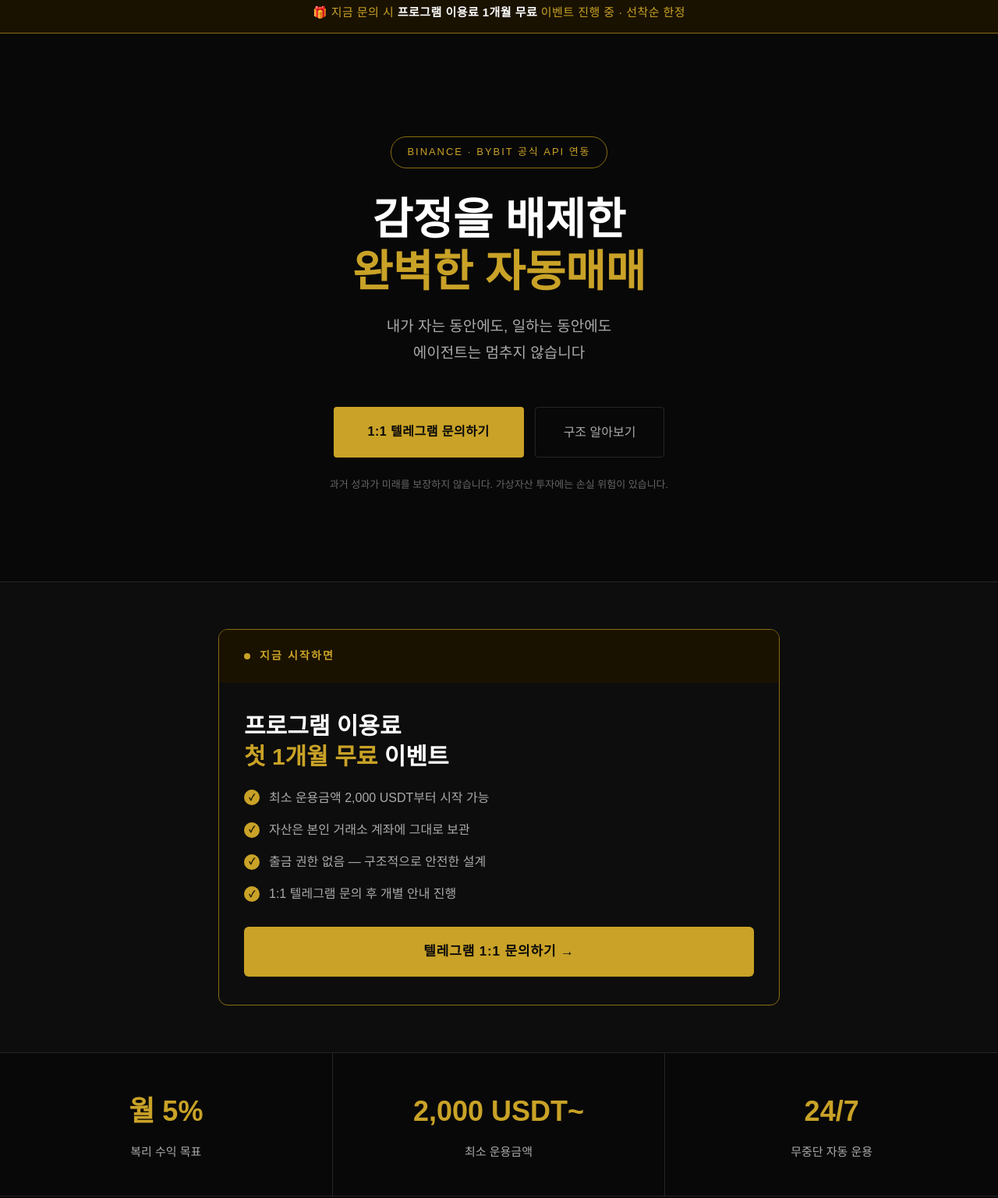
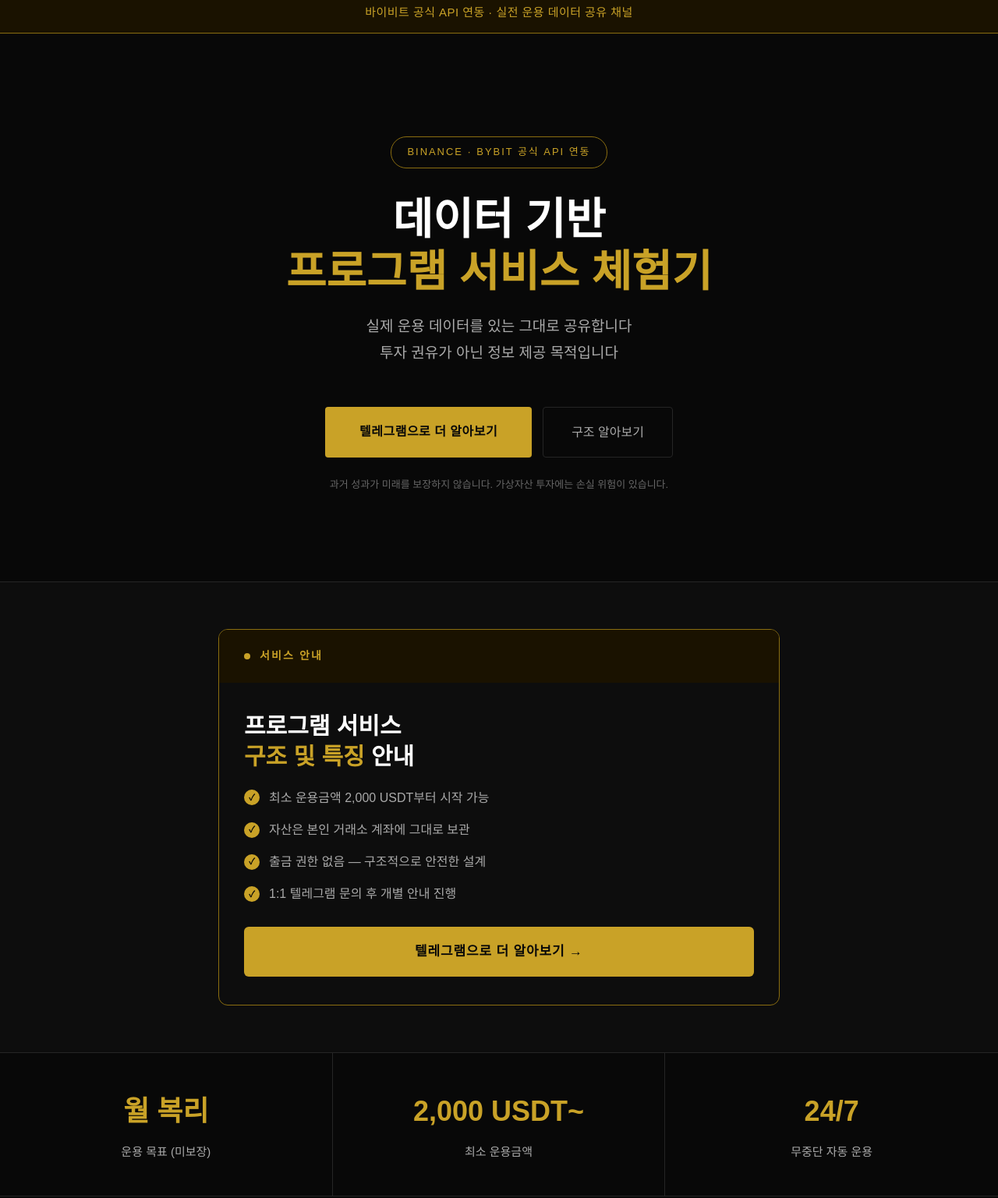
Before and after one commit to ssv1026007290-arch/knl-landing, a plain HTML site: page index.html in a window 1280 px wide. Shown: the part 94-1631 px from the top of the page at 78% size. Drawn offline with Linux system fonts and the light colour scheme.

Commit message:
Update event banner and hero section content

```diff
--- a/index.html
+++ b/index.html
@@ -216,16 +216,16 @@ footer p{font-size:13px;color:var(--dimmer);line-height:2;max-width:600px;margin
 
 <!-- EVENT BANNER -->
 <div class="event-banner">
-  <p>🎁 지금 문의 시 <strong>프로그램 이용료 1개월 무료</strong> 이벤트 진행 중 · 선착순 한정</p>
+  <p>바이비트 공식 API 연동 · 실전 운용 데이터 공유 채널</p>
 </div>
 
 <!-- HERO -->
 <section class="hero">
   <span class="hero-badge">Binance · Bybit 공식 API 연동</span>
-  <h1 class="hero-title">감정을 배제한<br><em>완벽한 자동매매</em></h1>
-  <p class="hero-sub">내가 자는 동안에도, 일하는 동안에도<br>에이전트는 멈추지 않습니다</p>
+  <h1 class="hero-title">데이터 기반<br><em>프로그램 서비스 체험기</em></h1>
+  <p class="hero-sub">실제 운용 데이터를 있는 그대로 공유합니다<br>투자 권유가 아닌 정보 제공 목적입니다</p>
   <div class="hero-btns">
-    <a href="https://t.me/KNLG8" target="_blank" class="btn-primary">1:1 텔레그램 문의하기</a>
+    <a href="https://t.me/KNLG8" target="_blank" class="btn-primary">텔레그램으로 더 알아보기</a>
     <a href="#structure" class="btn-secondary">구조 알아보기</a>
   </div>
   <p class="hero-note">과거 성과가 미래를 보장하지 않습니다. 가상자산 투자에는 손실 위험이 있습니다.</p>
@@ -236,24 +236,24 @@ footer p{font-size:13px;color:var(--dimmer);line-height:2;max-width:600px;margin
   <div class="event-card">
     <div class="event-card-header">
       <div class="event-dot"></div>
-      <h3>지금 시작하면</h3>
+      <h3>서비스 안내</h3>
     </div>
     <div class="event-card-body">
-      <p class="event-main">프로그램 이용료<br><span>첫 1개월 무료</span> 이벤트</p>
+      <p class="event-main">프로그램 서비스<br><span>구조 및 특징</span> 안내</p>
       <div class="event-items">
         <div class="event-item"><div class="event-check">✓</div><span>최소 운용금액 2,000 USDT부터 시작 가능</span></div>
         <div class="event-item"><div class="event-check">✓</div><span>자산은 본인 거래소 계좌에 그대로 보관</span></div>
         <div class="event-item"><div class="event-check">✓</div><span>출금 권한 없음 — 구조적으로 안전한 설계</span></div>
         <div class="event-item"><div class="event-check">✓</div><span>1:1 텔레그램 문의 후 개별 안내 진행</span></div>
       </div>
-      <a href="https://t.me/KNLG8" target="_blank" class="event-cta">텔레그램 1:1 문의하기 →</a>
+      <a href="https://t.me/KNLG8" target="_blank" class="event-cta">텔레그램으로 더 알아보기 →</a>
     </div>
   </div>
 </section>
 
 <!-- STATS -->
 <div class="stats">
-  <div class="stat"><div class="stat-num">월 5%</div><div class="stat-label">복리 수익 목표</div></div>
+  <div class="stat"><div class="stat-num">월 복리</div><div class="stat-label">운용 목표 (미보장)</div></div>
   <div class="stat"><div class="stat-num">2,000 USDT~</div><div class="stat-label">최소 운용금액</div></div>
   <div class="stat"><div class="stat-num">24/7</div><div class="stat-label">무중단 자동 운용</div></div>
 </div>
@@ -424,9 +424,9 @@ footer p{font-size:13px;color:var(--dimmer);line-height:2;max-width:600px;margin
 
 <!-- FINAL CTA -->
 <section class="final-cta">
-  <span class="final-event-note">🎁 첫 1개월 프로그램 이용료 무료</span>
-  <h2>지금 바로<br><em>시작하세요</em></h2>
-  <p>텔레그램으로 문의주시면 자세한 안내를 드립니다</p>
+  <span class="final-event-note">📊 실전 운용 데이터 기반 서비스</span>
+  <h2>더 알아보고<br><em>싶으신가요</em></h2>
+  <p>투자 권유가 아닌 정보 제공 목적의 채널입니다</p>
   <a href="https://t.me/KNLG8" target="_blank" class="btn-primary">텔레그램 1:1 문의하기</a>
   <p style="margin-top:18px;font-size:14px;color:#444">@KNLG8</p>
 </section>
```
